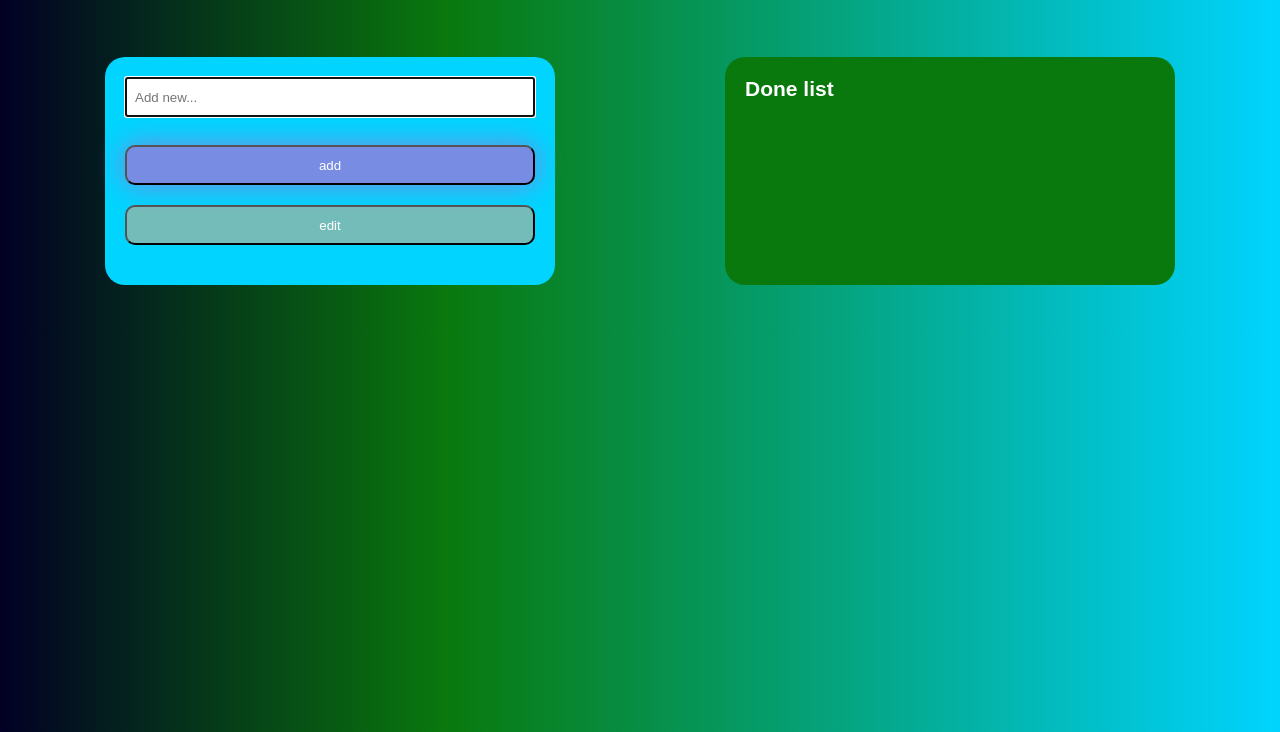
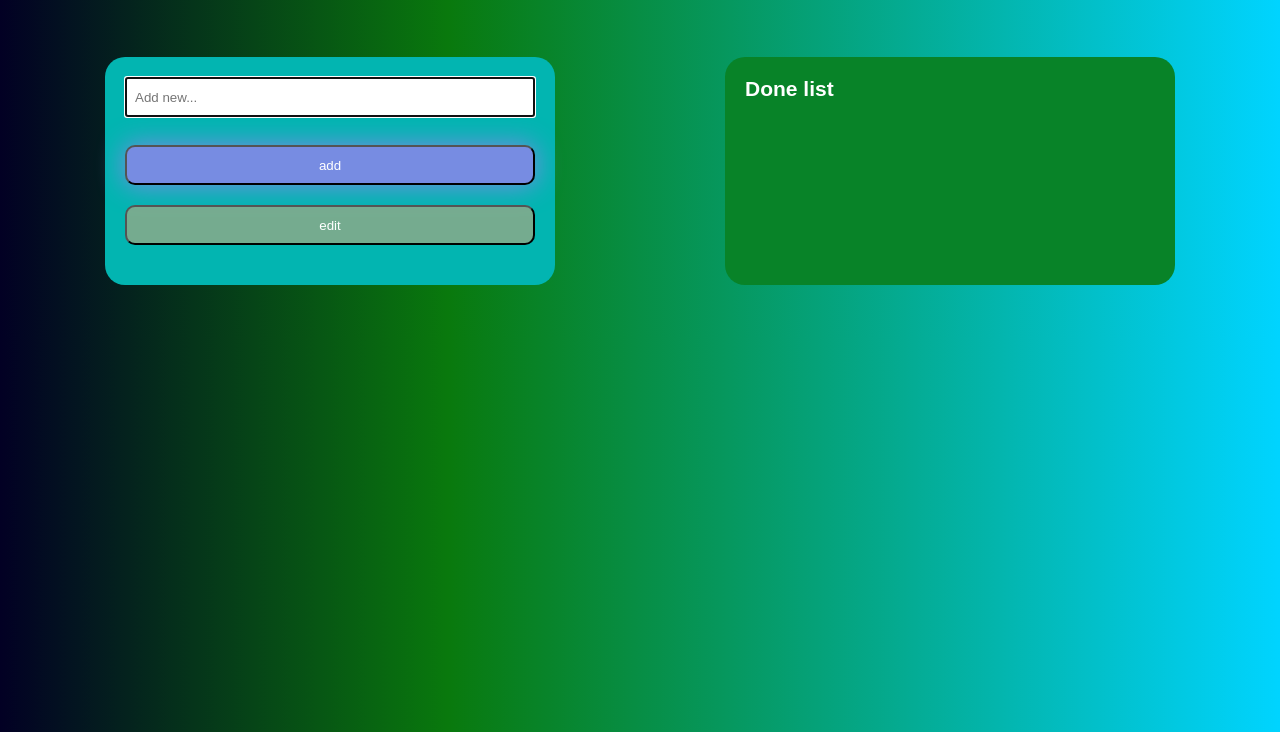
Before and after one commit to shadimo/final, a website: page index.html in a window 1280 px wide. Shown: the part 68-800 px from the top of the page. Drawn offline with Linux system fonts and the light colour scheme; no server answers.

Commit message:
next commit

```diff
--- a/app.css
+++ b/app.css
@@ -54,7 +54,7 @@ body {
   width: 450px;
   margin: 50px auto;
   padding: 20px;
-  background-color: #00d4ff;
+  background-color: #02b5b1;
   border-radius: 20px;
 }
 .done-list-wrapper h2 {
@@ -64,7 +64,7 @@ body {
   width: 450px;
   margin: 50px auto;
   padding: 20px;
-  background-color: #09790d;
+  background-color: #088328;
   border-radius: 20px;
 }
 #todo-title {
--- a/app.js
+++ b/app.js
@@ -96,7 +96,6 @@ app.addEventListener("click", function (e) {
   }
   if (e.target.classList.contains("edit-todo")) {
     submitAddButton.style.display = "none";
-    // submitEditButton.style.backgroundColor = "red";
     submitEditButton.classList.add("active");
     getToDo(id);
     submitEditButton.id = id;
```
